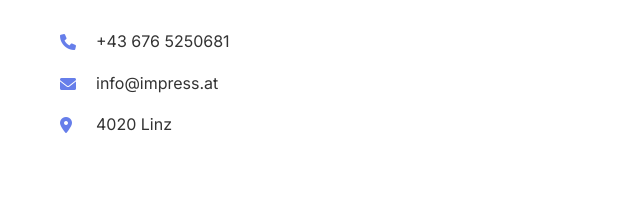
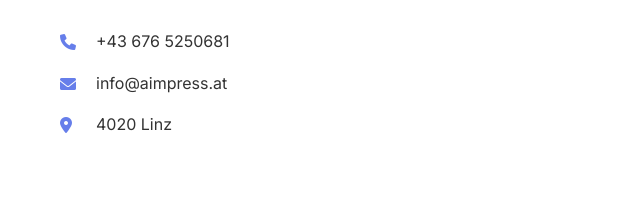
Before and after one commit to Aihikmat/AImpress, a website: page public/index.html in a window 1280 px wide. Shown: the part 8443-8663 px from the top of the page, 0-640 px from the left. Drawn offline with nearby package versions, Linux system fonts and the light colour scheme; no server answers.

Commit message:
fixed email address

```diff
--- a/public/index.html
+++ b/public/index.html
@@ -529,7 +529,7 @@
                     </div>
                     <div class="contact-item">
                         <i class="fas fa-envelope"></i>
-                        <span>info@impress.at</span>
+                        <span>info@aimpress.at</span>
                     </div>
                     <div class="contact-item">
                         <i class="fas fa-map-marker-alt"></i>
```
